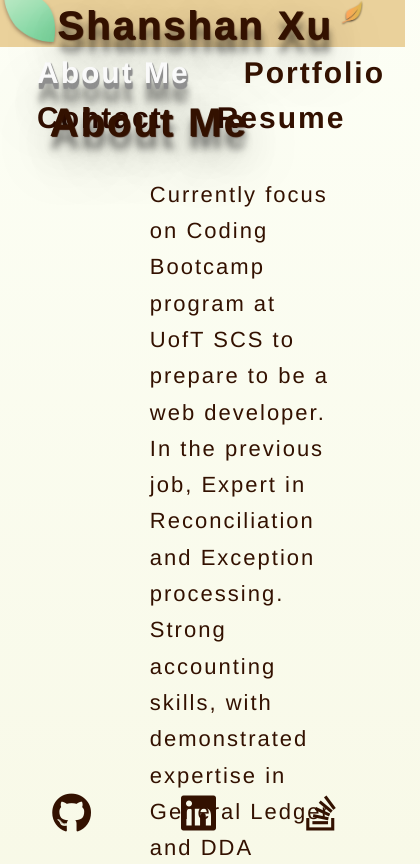
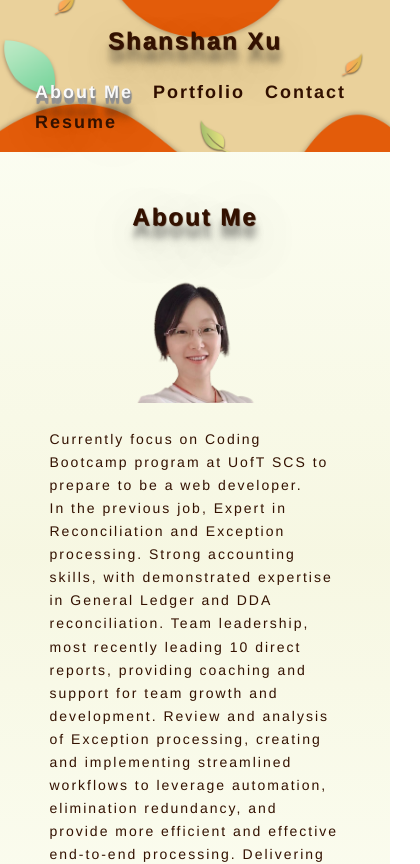
Before and after one commit to shanshantina/react-portfolio-shanshanxu, a React (Create React App) app: page / in a window 390 px wide. Shown: the top 864 px of the page, 420 px wide, since content can reach past the window. Built offline with nearby package versions, Linux system fonts and the light colour scheme.

Commit message:
change navigation and header components and add mediaquery

```diff
--- a/public/index.html
+++ b/public/index.html
@@ -40,7 +40,7 @@
   </head>
   <body>
     <noscript>You need to enable JavaScript to run this app.</noscript>
-    <div id="root"></div>
+    <div id="root" class='main-container'></div>
     <!--
       This HTML file is a template.
       If you open it directly in the browser, you will see an empty page.
--- a/src/App.js
+++ b/src/App.js
@@ -1,44 +1,15 @@
-import React, { useState } from "react";
+import React from "react";
 import Header from "./components/Header";
-import About from "./components/About";
-import Project from "./components/Project";
-import Contact from "./components/Contact";
-import Resume from "./components/Resume";
 import Footer from "./components/Footer";
 
 function App() {
-  const [aboutmeSelected, setAboutmeSelected] = useState(true);
-  const [projectSelected, setProjectSelected] = useState(false);
-  const [contactSelected, setContactSelected] = useState(false);
-  const [resumeSelected, setResumeSelected] = useState(false);
 
   return (
-    <div>
-      <Header
-        aboutmeSelected={aboutmeSelected}
-        setAboutmeSelected={setAboutmeSelected}
-        projectSelected={projectSelected}
-        setProjectSelected={setProjectSelected}
-        contactSelected={contactSelected}
-        setContactSelected={setContactSelected}
-        resumeSelected={resumeSelected}
-        setResumeSelected={setResumeSelected}
-      ></Header>
-
-      <main>
-        {projectSelected ? (
-          <Project></Project>
-        ) : contactSelected ? (
-          <Contact></Contact>
-        ) : resumeSelected ? (
-          <Resume></Resume>
-        ) : (
-          <About></About>
-        )}
-      </main>
+    <>
+      <Header></Header>
 
       <Footer></Footer>
-    </div>
+    </>
   );
 }
 
--- a/src/components/About/index.js
+++ b/src/components/About/index.js
@@ -17,8 +17,9 @@ function About() {
           About Me
         </h1>
       </StyleRoot>
+
       <div className="row justify-content-around">
-        <div className="col-3 row align-items-center">
+        <div className="col-md-3 row align-items-center about">
           <img
             src={process.env.PUBLIC_URL + "/assets/pic/self.png"}
             style={{ width: "100%" }}
@@ -26,7 +27,7 @@ function About() {
           />
         </div>
 
-        <div className="col-8 row align-items-center">
+        <div className="col-md-8 row align-items-center">
           <p>
             Currently focus on Coding Bootcamp program at UofT SCS to prepare to
             be a web developer. <br></br>
--- a/src/components/Contact/index.js
+++ b/src/components/Contact/index.js
@@ -54,7 +54,7 @@ function Contact() {
       </StyleRoot>
 
       <div className="row justify-content-center">
-        <form id="contact-form" onSubmit={handleSubmit} className="col-6">
+        <form id="contact-form" onSubmit={handleSubmit} className="col-md-6">
           <div>
             <label htmlFor="name">Name:</label>
             <div>
@@ -96,7 +96,7 @@ function Contact() {
           <button type="submit">Submit</button>
         </form>
 
-        <div className="col-4">
+        <div className="col-md-4 contact-img">
         <img
             src={process.env.PUBLIC_URL + "/assets/pic/coffee.png"}
             style={{ width: "100%" }}
--- a/src/components/Footer/index.js
+++ b/src/components/Footer/index.js
@@ -2,7 +2,8 @@ import React from "react";
 
 function Footer() {
   return (
-    <section className="footer">
+    <footer>
+      <div>
         <a
           href="https://github.com/Shanshantina"
           target="_blank"
@@ -24,7 +25,8 @@ function Footer() {
         >
           <i className="fab fa-stack-overflow"></i>
         </a>
-    </section>
+      </div>
+    </footer>
   );
 }
 
--- a/src/components/Header/index.js
+++ b/src/components/Header/index.js
@@ -1,38 +1,46 @@
-import React from "react";
+import React, { useState } from "react";
 import Navigation from "../Navigation";
+import About from "../About";
+import Project from "../Project";
+import Contact from "../Contact";
+import Resume from "../Resume";
 
-function Header(props) {
-  const {
-    aboutmeSelected,
-    setAboutmeSelected,
-    projectSelected,
-    setProjectSelected,
-    contactSelected,
-    setContactSelected,
-    resumeSelected,
-    setResumeSelected,
-  } = props;
+function Header() {
+  const [currentPage, handlePageChange] = useState("About Me");
+
+  const renderPage = () => {
+    switch (currentPage) {
+      case "Portfolio":
+        return <Project />;
+      case "Contact":
+        return <Contact />;
+      case "Resume":
+        return <Resume />;
+      default:
+        return <About />;
+    }
+  };
 
   return (
+    <>
       <header
         className="row justify-content-around align-items-center heading"
         style={{
-        backgroundImage: `url(${process.env.PUBLIC_URL + "/assets/pic/autumn.png"})`,
+          backgroundImage: `url(${
+            process.env.PUBLIC_URL + "/assets/pic/autumn.png"
+          })`,
         }}
       >
-      <h1>Shanshan Xu</h1>
+        <h1 className="col-md-3">Shanshan Xu</h1>
 
         <Navigation
-        aboutmeSelected={aboutmeSelected}
-        setAboutmeSelected={setAboutmeSelected}
-        projectSelected={projectSelected}
-        setProjectSelected={setProjectSelected}
-        contactSelected={contactSelected}
-        setContactSelected={setContactSelected}
-        resumeSelected={resumeSelected}
-        setResumeSelected={setResumeSelected}
+          currentPage={currentPage}
+          handlePageChange={handlePageChange}
         />
       </header>
+
+      <main>{renderPage(currentPage)}</main>
+    </>
   );
 }
 
--- a/src/components/Navigation/index.js
+++ b/src/components/Navigation/index.js
@@ -1,68 +1,19 @@
 import React from "react";
 
 function Navigation(props) {
-  const {
-    aboutmeSelected,
-    setAboutmeSelected,
-    projectSelected,
-    setProjectSelected,
-    contactSelected,
-    setContactSelected,
-    resumeSelected,
-    setResumeSelected,
-  } = props;
+  const tabs = ["About Me", "Portfolio", "Contact", "Resume"];
 
   return (
-    <nav className="row align-self-end">
+    <nav className="col-md-8 row align-self-end">
       <ul className="flex-row">
-        <li className={`${aboutmeSelected && "navActive"}`}>
-          <span
-            onClick={() => {
-              setAboutmeSelected(true);
-              setProjectSelected(false);
-              setContactSelected(false);
-              setResumeSelected(false);
-            }}
+        {tabs.map((tab) => (
+          <li
+            className={props.currentPage === tab ? "navActive" : ""}
+            key={tab}
           >
-            About Me
-          </span>
-        </li>
-        <li className={`${projectSelected && "navActive"}`}>
-          <span
-            onClick={() => {
-              setProjectSelected(true);
-              setContactSelected(false);
-              setResumeSelected(false);
-              setAboutmeSelected(false);
-            }}
-          >
-            Portfolio
-          </span>
-        </li>
-        <li className={`${contactSelected && "navActive"}`}>
-          <span
-            onClick={() => {
-              setContactSelected(true);
-              setProjectSelected(false);
-              setResumeSelected(false);
-              setAboutmeSelected(false);
-            }}
-          >
-            Contact
-          </span>
-        </li>
-        <li className={`${resumeSelected && "navActive"}`}>
-          <span
-            onClick={() => {
-              setResumeSelected(true);
-              setProjectSelected(false);
-              setContactSelected(false);
-              setAboutmeSelected(false);
-            }}
-          >
-            Resume
-          </span>
-        </li>
+            <span onClick={() => props.handlePageChange(tab)}>{tab}</span>
+          </li>
+        ))}
       </ul>
     </nav>
   );
--- a/src/components/Resume/index.js
+++ b/src/components/Resume/index.js
@@ -11,7 +11,7 @@ function Resume() {
   };
 
   return (
-    <section>
+    <section className='resume-container'>
       <StyleRoot>
         <h1 style={styles.zoomIn}>Resume</h1>
       </StyleRoot>
@@ -30,7 +30,7 @@ function Resume() {
         </a>
       </h3>
       <div className="row justify-content-around align-items-center">
-        <div className="col-5">
+        <div className="col-md-5">
           <h2>Front-end Proficiencies</h2>
           <ul className="skill">
             <li>HTML</li>
@@ -42,7 +42,7 @@ function Resume() {
           </ul>
         </div>
 
-        <div className="col-5">
+        <div className="col-md-5">
           <h2>Back-end Proficiencies</h2>
           <ul className="skill">
             <li>APIs</li>
--- a/src/index.css
+++ b/src/index.css
@@ -6,13 +6,16 @@
   --boxTwo: rgba(0, 0, 0, 0.5);
   --formBorder: #c4c4c4;
   --formBack: #fff;
+  --clear: #ffffff00;
   --colorShadeA: rgb(51, 17, 0);
   --colorShadeB: rgba(255, 232, 232);
   --colorShadeC: rgb(253, 240, 240);
-  --gradient: linear-gradient(180deg,
-                hsla(72, 100%, 98%, 0.9) 0%,
-                hsla(62, 57%, 92%, 0.9) 50%,
-                hsla(72, 100%, 98%, 0.9) 100%);
+  --gradient: linear-gradient(
+    180deg,
+    hsla(72, 100%, 98%, 0.9) 0%,
+    hsla(62, 57%, 92%, 0.9) 50%,
+    hsla(72, 100%, 98%, 0.9) 100%
+  );
   --shadow: 1px 1px 1px #331100, 1px 12px 6px rgba(16, 16, 16, 0.4),
     1px 14px 10px rgba(16, 16, 16, 0.2), 1px 16px 35px rgba(16, 16, 16, 0.2),
     1px 18px 60px rgba(16, 16, 16, 0.4);
@@ -33,6 +36,15 @@
 html,
 body {
   min-height: 100%;
+  position: relative;
+}
+
+.main-container {
+  min-height: 100vh;
+  overflow: hidden;
+  display: block;
+  position: relative;
+  padding-bottom: 70px;
 }
 
 main {
@@ -66,7 +78,7 @@ h6 {
 h1 {
   font-family: Helvetica, Arial, sans-serif;
   font-weight: 600;
-  margin: 15px 0 30px 0;
+  margin: 15px 0 40px 0;
   line-height: 1.25;
   text-shadow: var(--shadow);
 }
@@ -84,7 +96,7 @@ p {
 
 /* header style */
 .heading {
-  height: 12vw;
+  min-height: 10vw;
   background-size: cover;
   background-position: center;
 }
@@ -116,15 +128,15 @@ span {
 }
 
 /* footer style */
-.footer {
+footer {
   text-align: center;
   width: 100%;
-  bottom: 0;
   font-size: 40px;
-  position: fixed;
+  position: absolute;
+  bottom: 0px;
 }
 
-.footer a {
+footer a {
   margin: 0 40px;
   color: var(--primary);
   text-decoration: none;
@@ -134,7 +146,7 @@ span {
   transition: all 0.5s linear;
 }
 
-.footer a:hover {
+footer a:hover {
   text-decoration: none;
   background-color: var(--primary);
   color: var(--secondary);
@@ -172,8 +184,10 @@ input:focus {
 }
 
 .card {
-  width: 25%;
+  width: 26%;
   text-align: center;
+  background-color: var(--clear);
+  border: none;
 }
 
 .card:hover .card-img {
@@ -189,7 +203,7 @@ input:focus {
 .card:hover .card-title,
 .card:hover .card-text {
   display: contents;
-  font-size: 26px;
+  font-size: 23px;
 }
 
 .card-title,
@@ -315,3 +329,178 @@ button:focus {
   margin: 8px 0;
   font-size: 22px;
 }
+
+/* media query for screen = < 1200px */
+@media screen and (max-width: 1200px) {
+  span {
+    font-size: 20px;
+    margin: 0 15px;
+  }
+
+  .heading h1,
+  h1 {
+    font-size: 28px;
+  }
+
+  p {
+    font-size: 18px;
+  }
+
+  #contact-form div {
+    margin: 13px 0;
+  }
+
+  h2,
+  h3,
+  h4,
+  h5,
+  h6 {
+    font-size: 23px;
+  }
+
+  .skill li {
+    font-size: 20px;
+  }
+
+  footer {
+    font-size: 38px;
+  }
+}
+
+/* media query for screen = < 980px */
+@media screen and (max-width: 980px) {
+  span {
+    font-size: 20px;
+    margin: auto;
+  }
+
+  .heading h1,
+  h1 {
+    font-size: 23px;
+  }
+
+  p {
+    font-size: 15px;
+  }
+
+  #contact-form div {
+    margin: 10px 0;
+  }
+
+  h2,
+  h3,
+  h4,
+  h5,
+  h6 {
+    font-size: 20px;
+  }
+
+  .skill li {
+    font-size: 18px;
+  }
+
+  .card {
+    width: 29%;
+  }
+
+  .card:hover .card-title,
+  .card:hover .card-text {
+    font-size: 20px;
+  }
+}
+
+/* media query for screen = < 768px */
+@media screen and (max-width: 768px) {
+  .heading {
+    row-gap: 20px;
+  }
+
+  span {
+    font-size: 22px;
+    margin: auto;
+  }
+
+  .heading h1 {
+    font-size: 24px;
+    text-align: center;
+    margin-top: 26px;
+  }
+
+  .heading nav {
+    display: contents;
+  }
+
+  nav li {
+    margin: 0 10px;
+  }
+
+  .about {
+    width: 50%;
+    margin-bottom: 25px;
+  }
+
+  h1 {
+    font-size: 24px;
+    text-align: center;
+  }
+
+  p {
+    font-size: 16px;
+  }
+
+  #contact-form div {
+    margin: 10px 0;
+  }
+
+  .contact-img {
+    width: 55%;
+  }
+
+  .card {
+    width: 80%;
+  }
+
+  .resume-container {
+    text-align: center;
+  }
+
+  .skill {
+    padding-inline-start: 0;
+  }
+}
+
+/* media query for screen = < 575px */
+@media screen and (max-width: 575px) {
+  span {
+    font-size: 18px;
+    margin: auto;
+  }
+
+  p {
+    font-size: 14px;
+  }
+
+  .card {
+    width: 90%;
+  }
+
+  footer {
+    font-size: 34px;
+  }
+}
+
+/* media query for screen = < 392px */
+@media screen and (max-width: 392px) {
+  footer {
+    font-size: 30px;
+  }
+
+  footer a {
+    padding: 0;
+    margin: 0 18px;
+  }
+
+  .card {
+    width: 100%;
+  }
+}
```
Lines whose indentation alone changed are shown as unchanged.
